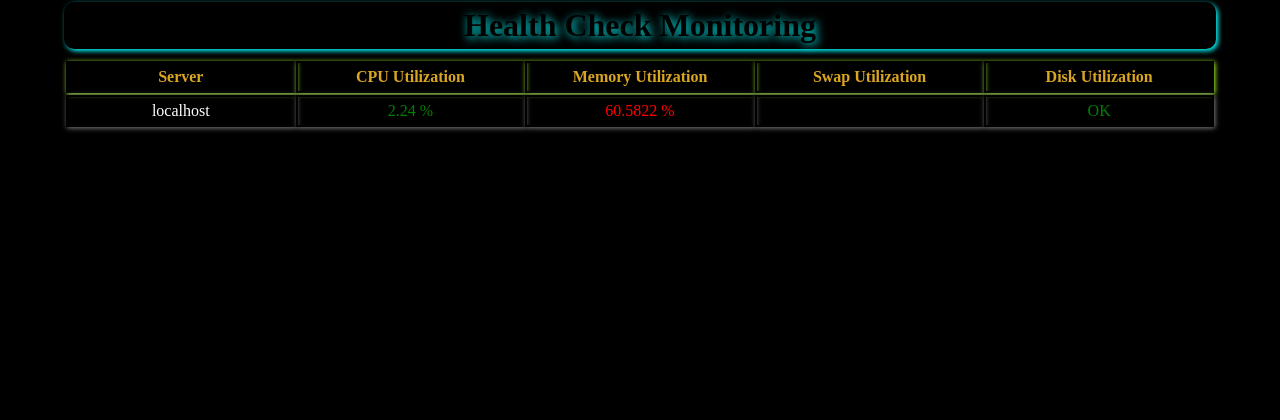
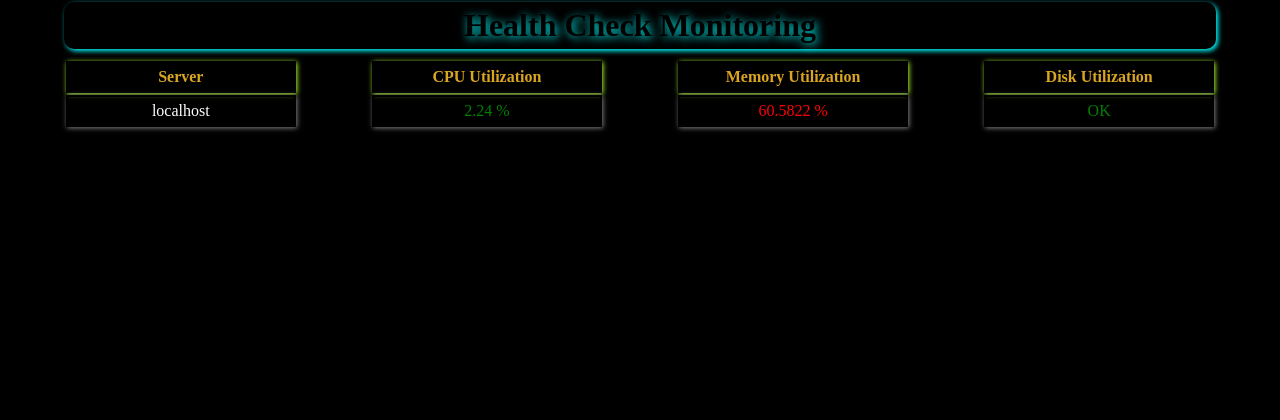
Before and after one commit to aritramondal-1711/HealthCheck, a Django app: page / in a window 1280 px wide. Shown: the top 420 px of the page. Run offline with Django 4.2, Linux system fonts and the light colour scheme.

Commit message:
Update dashboard.html

```diff
--- a/monitor/templates/dashboard.html
+++ b/monitor/templates/dashboard.html
@@ -15,7 +15,6 @@
                 <th class="table_head">Server</th>
                 <th class="table_head">CPU Utilization</th>
                 <th class="table_head">Memory Utilization</th>
-                <th class="table_head">Swap Utilization</th>
                 <th class="table_head">Disk Utilization</th>
             </tr>
             {% for key,value in DATA.items %}
@@ -23,7 +22,6 @@
                 <td class="table_row" style="color:white">{{value.Host}}</td>
                 <td class="table_row" style="color:{{value.CPU.color}}">{{value.CPU.status}} %</td>
                 <td class="table_row" style="color:{{value.Memory.color}}">{{value.Memory.status}} %</td>
-                <td class="table_row" style="color:{{value.Swap.color}}">{{value.Swap.status}} %</td>
                 <td class="table_row" style="color:{{value.Disk.color}}">{{value.Disk.status}}</td>
             </tr>
             {% endfor %}
```
